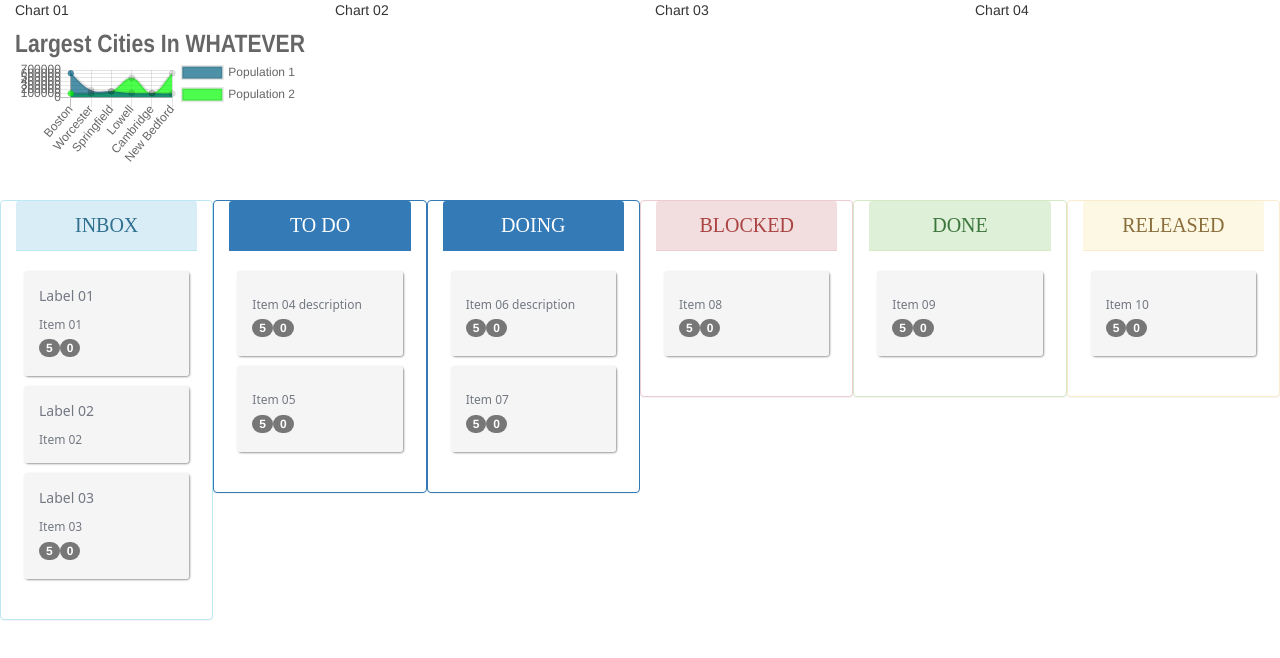
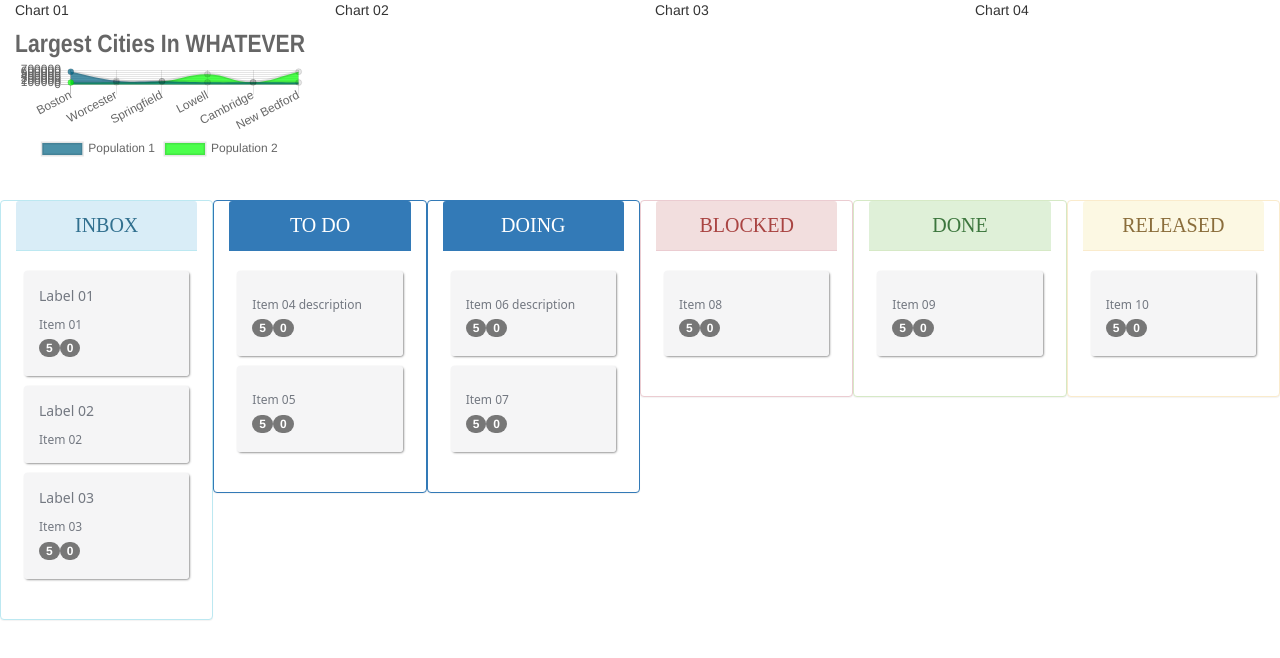
Before and after one commit to tiagoamp/flow-dashboard, a React (Create React App) app: page / in a window 1280 px wide. Shown: the top 658 px of the page. Built offline with nearby package versions, Linux system fonts and the light colour scheme; a web font is replaced by a local one.

Commit message:
Add sample dummy chart

```diff
--- a/src/components/CFDChart.js
+++ b/src/components/CFDChart.js
@@ -2,13 +2,6 @@ import React, {Component} from 'react';
 import {Line} from 'react-chartjs-2';
 
 export class CFDChart extends Component {
-
-    static defaultProps = {
-        displayTitle:true,
-        displayLegend: true,
-        legendPosition:'right',
-        location:'City'
-      }
 
     render() {
 
@@ -42,7 +35,10 @@ export class CFDChart extends Component {
                             },
                             legend: {
                                 display:true,
-                                position:'right'
+                                position:'bottom'
+                            },
+                            tooltips: {
+                                enabled: true
                             }
                         }
                     }
```
